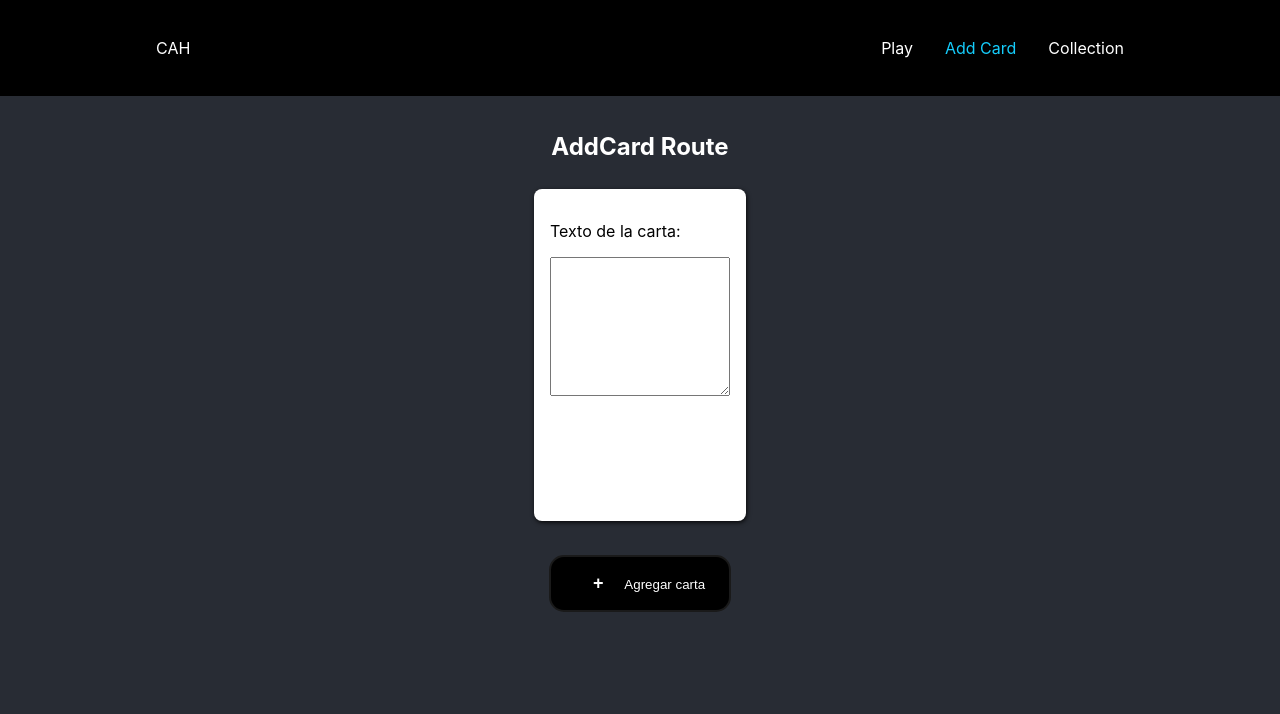
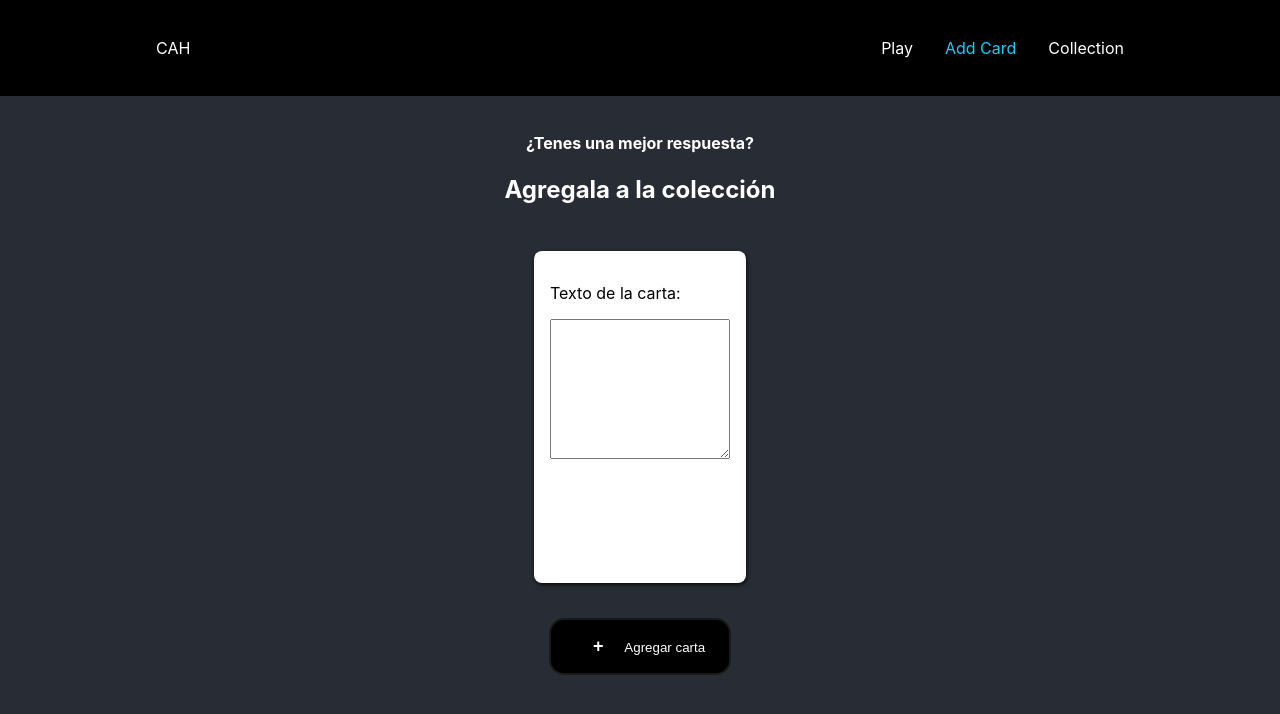
Before and after one commit to VicMariano/CAH-React, a React (Create React App) app: page /addCardPage in a window 1280 px wide. Shown: the top 714 px of the page. Built offline with nearby package versions, Linux system fonts and the light colour scheme.

Commit message:
Modify: Add Card Component Logic

```diff
--- a/src/components/AddCard/AddCard.js
+++ b/src/components/AddCard/AddCard.js
@@ -1,9 +1,10 @@
 import React, { useState, useEffect } from "react";
 import "./AddCard.css";
 import { addCard } from "../../services/api";
+import { addWhiteCardFS } from "../../services/firebaseService";
 
 export default function AddCard() {
-  const [form, setForm] = useState({ text: "", cardType: "white" });
+  const [form, setForm] = useState({ text: "", cardType: "white", id: 3 });
   const [submitSucces, setSubmitSucces] = useState(null);
   const handleChange = (e) => {
     setForm({ ...form, text: e.target.value });
@@ -11,13 +12,14 @@ export default function AddCard() {
 
   const submitCard = async (e) => {
     e.preventDefault();
+    addWhiteCardFS(form);
     try {
       const postResponse = await addCard({
         text: form.text,
         cardType: "white",
       });
       setSubmitSucces(true);
-      console.log("Card Added Correctly", postResponse);
+      console.log("Card Added Correctly to the json", postResponse);
     } catch (err) {
       setSubmitSucces(false);
       console.log(Object.keys(err), err.message, err.response);
--- a/src/routes/addCardPage.js
+++ b/src/routes/addCardPage.js
@@ -3,7 +3,9 @@ import AddCard from "../components/AddCard/AddCard";
 export default function AddCardPage() {
   return (
     <main style={{ padding: "1rem 0" }}>
-      <h2>AddCard Route</h2>
+      <h4>¿Tenes una mejor respuesta?</h4>
+      <h2> Agregala a la colección</h2>
+      <br />
       <AddCard></AddCard>
     </main>
   );
```
